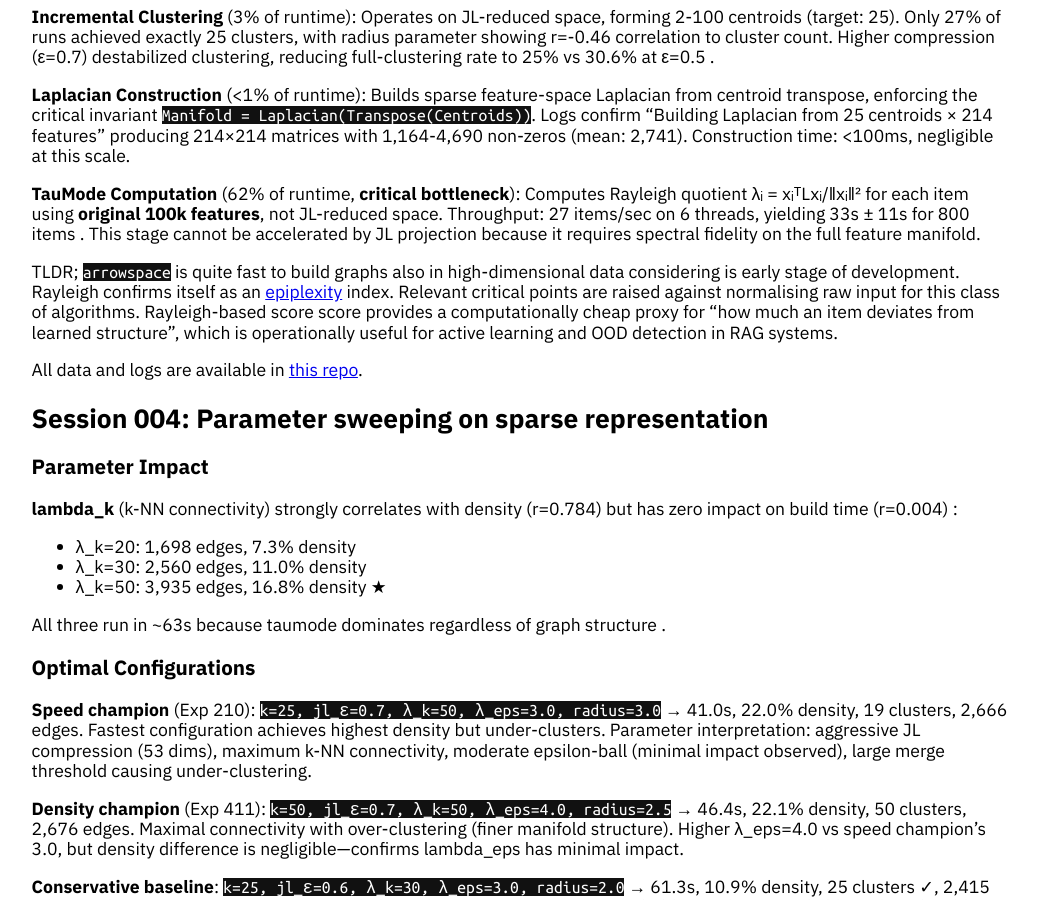
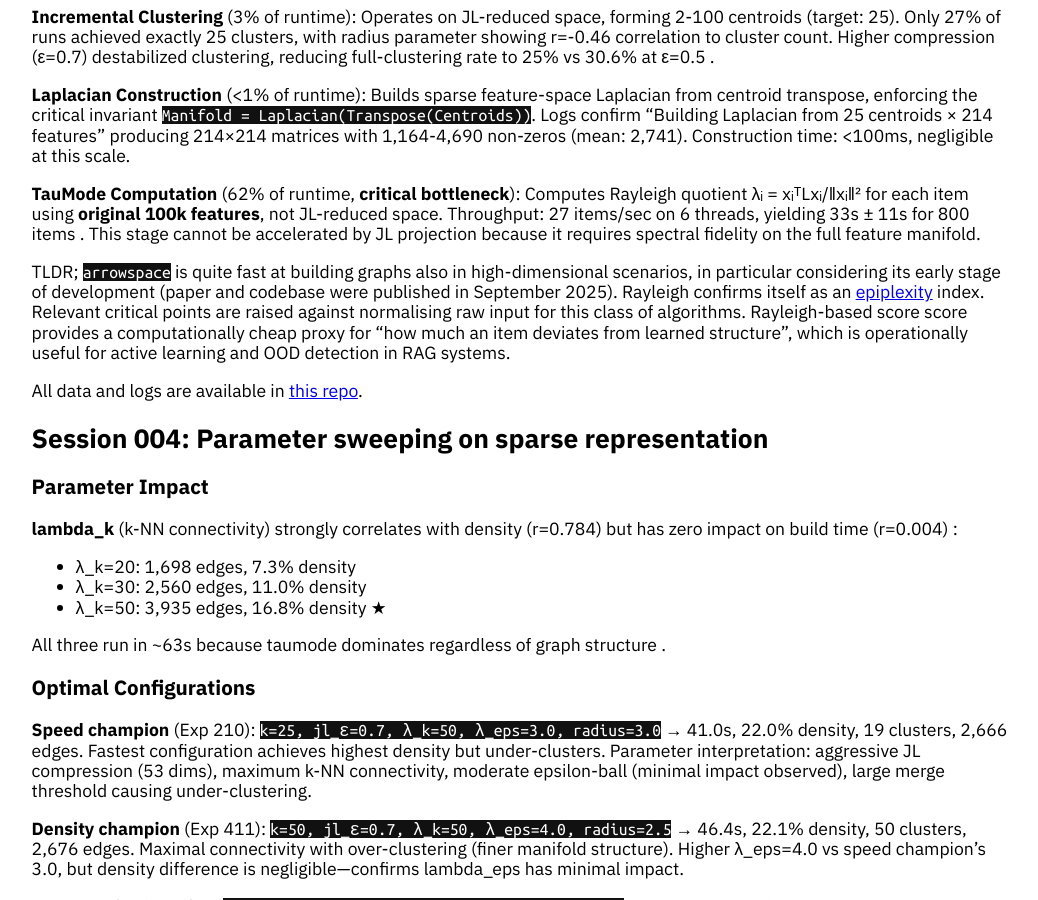
Before and after one commit to Mec-iS/staticwebpage, a Jekyll site: the page built from posts/015_arrowspace_stress-test_on_dorothea_dataset.md, in a window 1280 px wide and 900 px high, scrolled down 852 px. Shown: the whole window, without its empty margins (118-1156 px from the left). Built offline with Jekyll 4.4.1, drawn with Linux system fonts in a browser that asks for light colours; nearby versions of some CDN libraries; formulas are drawn with MathJax 3.

Commit message:
fix typos

```diff
--- a/posts/015_arrowspace_stress-test_on_dorothea_dataset.md
+++ b/posts/015_arrowspace_stress-test_on_dorothea_dataset.md
@@ -24,7 +24,7 @@ The `ArrowSpace` pipeline consists of four stages with vastly different costs:
 
 **TauMode Computation** (62% of runtime, **critical bottleneck**): Computes Rayleigh quotient λᵢ = xᵢᵀLxᵢ/‖xᵢ‖² for each item using **original 100k features**, not JL-reduced space. Throughput: 27 items/sec on 6 threads, yielding 33s ± 11s for 800 items . This stage cannot be accelerated by JL projection because it requires spectral fidelity on the full feature manifold.
 
-TLDR; `arrowspace` is quite fast to build graphs also in high-dimensional data considering is early stage of development. Rayleigh confirms itself as an [epiplexity](https://arxiv.org/abs/2601.03220) index. Relevant critical points are raised against normalising raw input for this class of algorithms. Rayleigh-based score score provides a computationally cheap proxy for "how much an item deviates from learned structure", which is operationally useful for active learning and OOD detection in RAG systems.
+TLDR; `arrowspace` is quite fast at building graphs also in high-dimensional scenarios, in particular considering its early stage of development (paper and codebase were published in September 2025). Rayleigh confirms itself as an [epiplexity](https://arxiv.org/abs/2601.03220) index. Relevant critical points are raised against normalising raw input for this class of algorithms. Rayleigh-based score score provides a computationally cheap proxy for "how much an item deviates from learned structure", which is operationally useful for active learning and OOD detection in RAG systems.
 
 All data and logs are available in [this repo](https://github.com/tuned-org-uk/arrowspace_dorothea/tree/main/storage).
 
```
